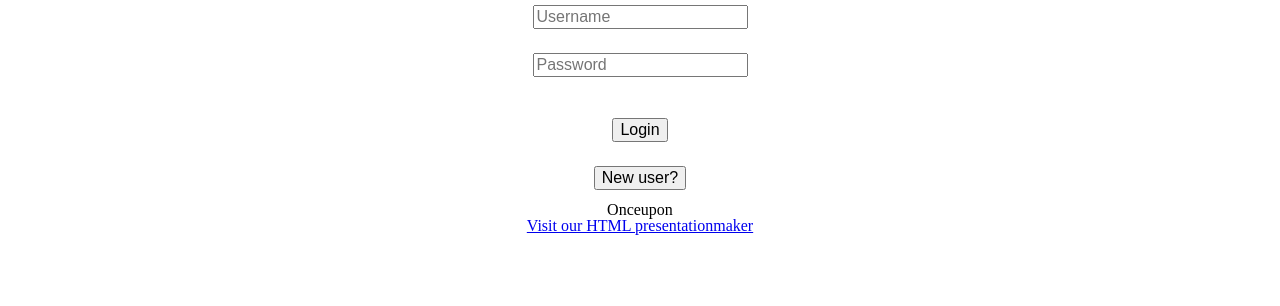
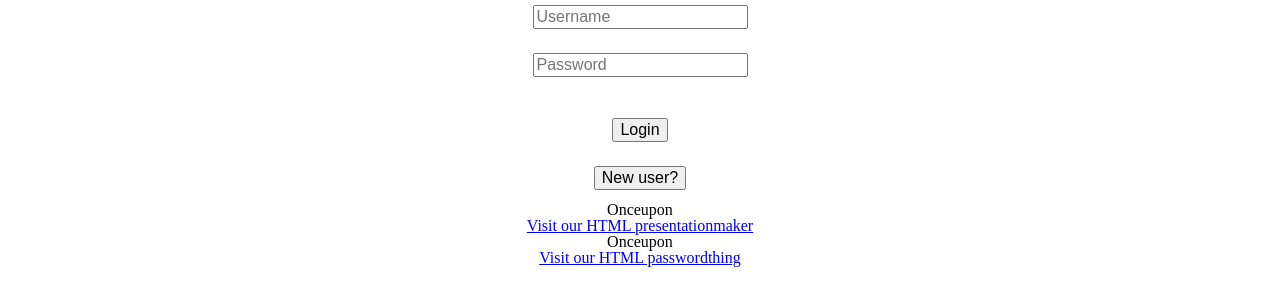
Before and after one commit to Reggyboy/TesterPository, a website: page public/index.html in a window 1280 px wide. Shown: the part 388-694 px from the top of the page. Drawn offline with Linux system fonts and the light colour scheme.

Commit message:
Update index.html

```diff
--- a/public/index.html
+++ b/public/index.html
@@ -56,7 +56,8 @@
     <br>
    <h2>Onceupon</h2>
 <p><a href="presentation.html">Visit our HTML presentationmaker</a></p>
-
+       <h2>Onceupon</h2>
+<p><a href="../TesterPository/drowningpool-master/public/index.html">Visit our HTML passwordthing</a></p>
     </div>
     <script >
 
```
